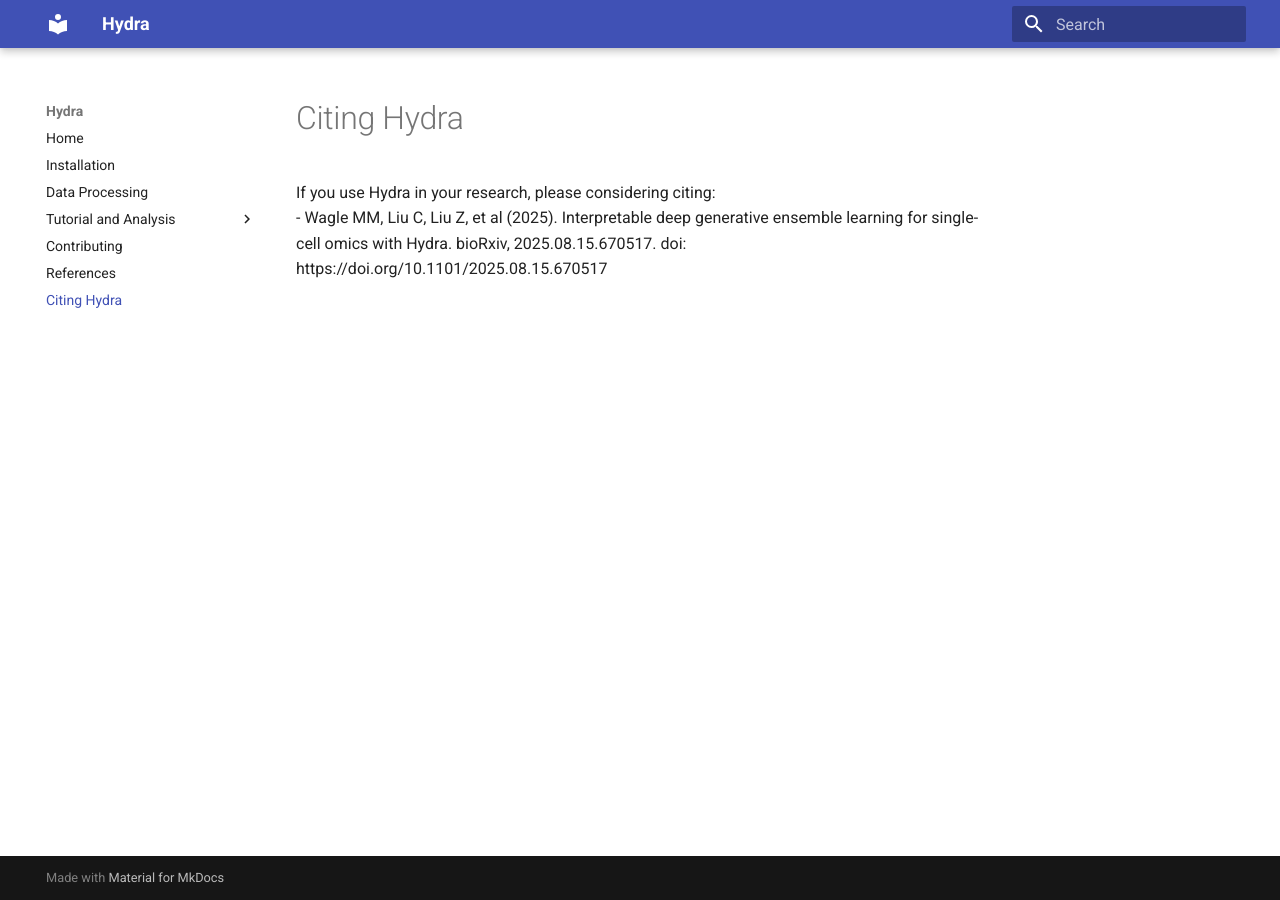
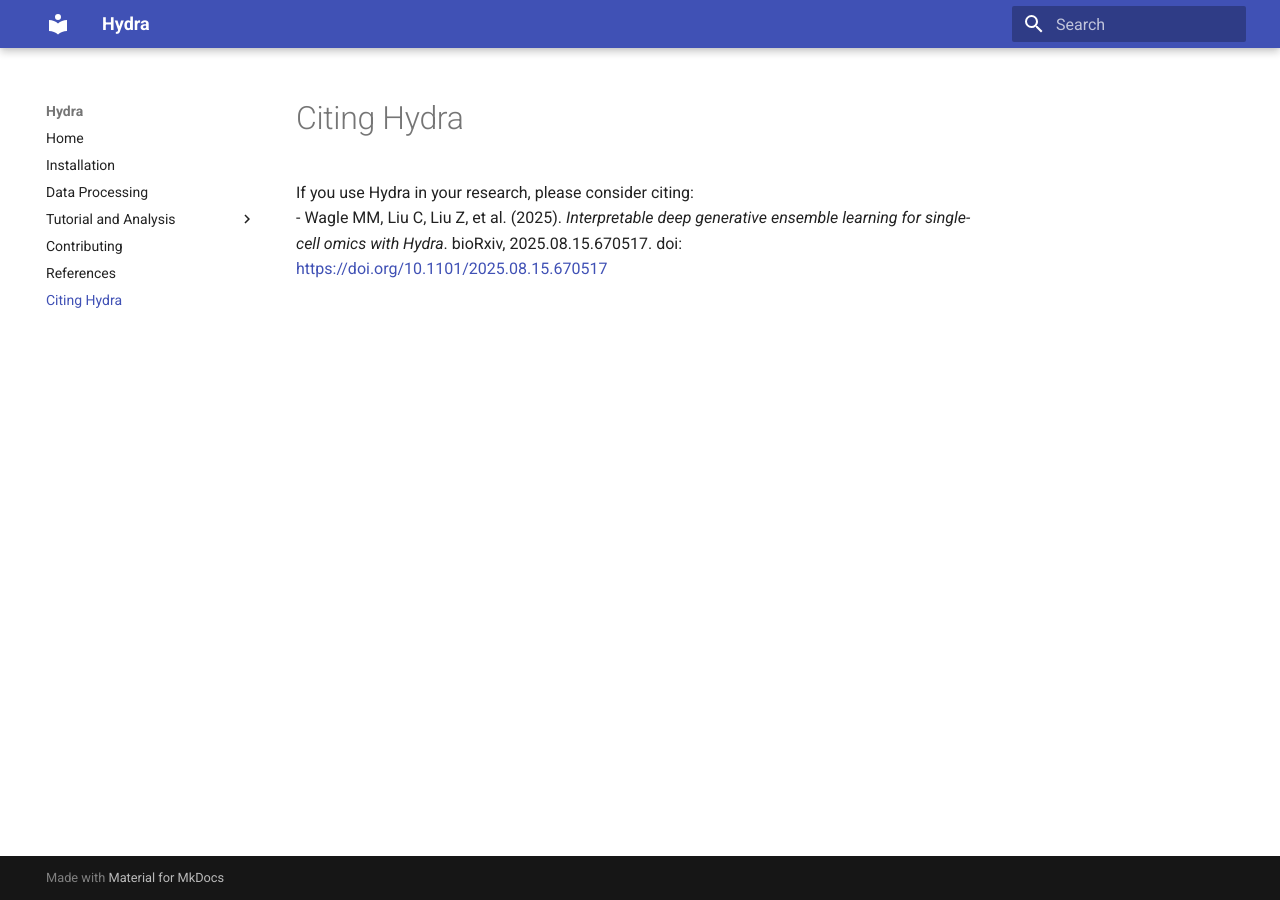
Before and after one commit to SydneyBioX/Hydra, an MkDocs documentation site: the page built from docs/citation.md, in a window 1280 px wide. Built offline with MkDocs 1.6.1 and Material for MkDocs 9.7.7, drawn with Linux system fonts in a browser that asks for light colours.

Commit message:
Update citation.md

```diff
--- a/docs/citation.md
+++ b/docs/citation.md
@@ -1,4 +1,4 @@
 # Citing Hydra
 
-If you use Hydra in your research, please considering citing:</br>
-- Wagle MM, Liu C, Liu Z, et al (2025). Interpretable deep generative ensemble learning for single-cell omics with Hydra. bioRxiv, 2025.08.15.670517. doi: https://doi.org/10.1101/2025.08.15.670517
+If you use Hydra in your research, please consider citing:</br>
+- Wagle MM, Liu C, Liu Z, et al. (2025). *Interpretable deep generative ensemble learning for single-cell omics with Hydra*. bioRxiv, 2025.08.15.670517. doi: <a href="https://doi.org/10.1101/2025.08.15.670517">https://doi.org/10.1101/2025.08.15.670517</a>
```
